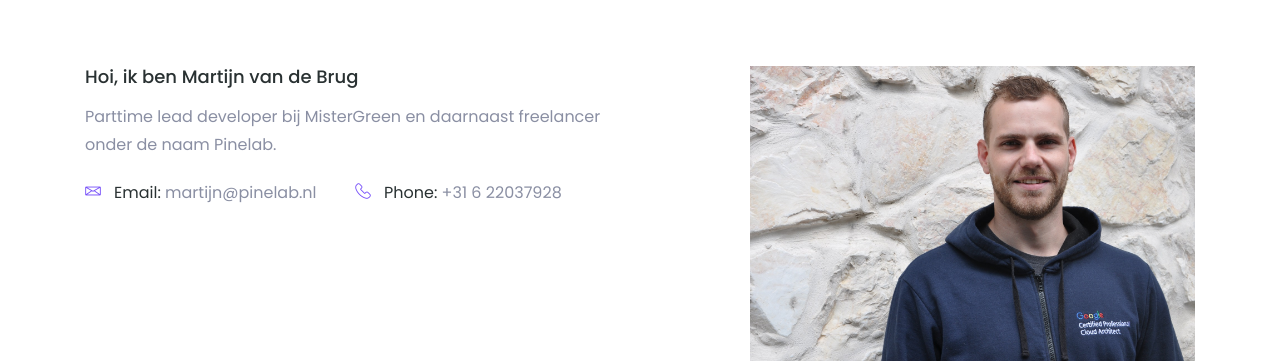
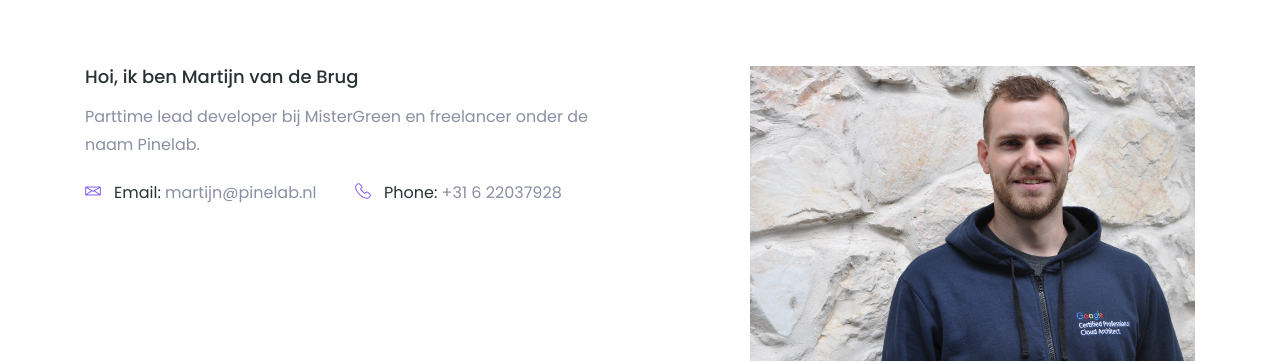
Before and after one commit to martijnvdbrug/pinelab.nl, a Jekyll site: the page built from pages/index.html, in a window 1280 px wide and 900 px high, scrolled down 616 px. Shown: the part 155-518 px from the top of the window. Built offline with Jekyll 4.4.1, drawn with Linux system fonts in a browser that asks for light colours; some web fonts are replaced.

Commit message:
Small text change

```diff
--- a/pages/index.html
+++ b/pages/index.html
@@ -80,7 +80,7 @@ layout: default
             <div class="col-lg-6">
                 <div class="about-content">
                     <h5 class="about-title">Hoi, ik ben Martijn van de Brug</h5>
-                    <p>Parttime lead developer bij MisterGreen en daarnaast freelancer onder de naam Pinelab.</p>
+                    <p>Parttime lead developer bij MisterGreen en freelancer onder de naam Pinelab.</p>
                     <ul class="clearfix">
                         <li>
                             <div class="single-info d-flex align-items-center">
@@ -157,7 +157,7 @@ layout: default
             <div class="col-lg-4 col-md-6 col-sm-8">
                 <div class="single-service text-center mt-30">
                     <div class="service-icon">
-                        <i class="lni-mobile"></i>
+                        <img src="/assets/images/icons/nodejs-icon.svg" alt="NodeJS">
                     </div>
                     <div class="service-content">
                         <h4 class="service-title">NodeJs</h4>
```
